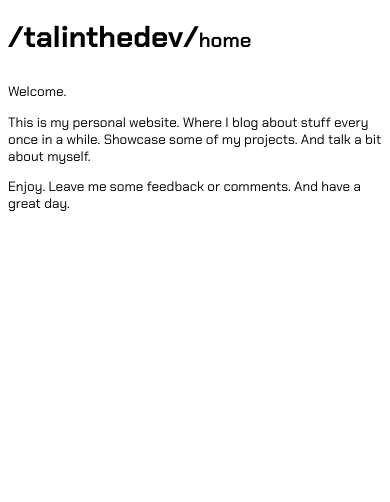
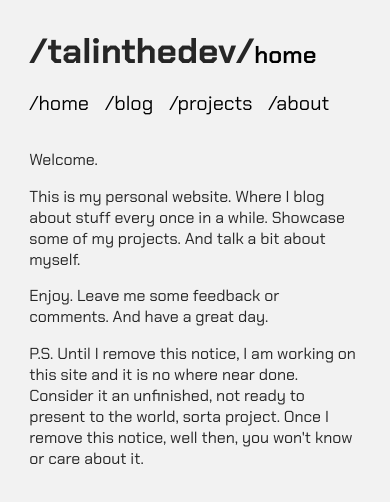
Before and after one commit to TalinTheDev/TalinTheDev, an Astro site: page / in a window 390 px wide. Built offline with nearby package versions, Linux system fonts and the light colour scheme; Astro itself is replaced by a stand-in of ours.

Commit message:
added colors, finished nav and new pages, and did a lil responsive work

```diff
--- a/astro.config.mjs
+++ b/astro.config.mjs
@@ -1,4 +1,8 @@
 import { defineConfig } from "astro/config";
 
 // https://astro.build/config
-export default defineConfig({});
+export default defineConfig({
+  redirects: {
+    "/home": "/",
+  },
+});
--- a/src/layouts/BaseLayout.astro
+++ b/src/layouts/BaseLayout.astro
@@ -1,5 +1,6 @@
 ---
 const title = Astro.props.title.toLowerCase();
+const link = Astro.props.link;
 
 const pageTitle = `/talinthedev/`;
 ---
@@ -16,14 +17,20 @@ const pageTitle = `/talinthedev/`;
     />
     <meta name="viewport" content="width=device-width" />
     <meta name="generator" content={Astro.generator} />
-    <title>{pageTitle}</title>
+    <title>{pageTitle}{title}</title>
   </head>
   <body>
     <main>
       <nav>
         <div class="pageHeader">
           <h1 class="siteName">{pageTitle}</h1>
-          <span class="currentPage">{title}</span>
+          <a class="currentPage" href={`/${link}`}>{title}</a>
+        </div>
+        <div class="navLinks">
+          <a href="/home">/home</a>
+          <a href="/blog">/blog</a>
+          <a href="/projects">/projects</a>
+          <a href="/about">/about</a>
         </div>
       </nav>
       <slot />
@@ -33,7 +40,10 @@ const pageTitle = `/talinthedev/`;
     html {
       font-size: calc(60% + 1vmin);
       font-family: "Chakra Petch", sans-serif;
+      background-color: hsl(0, 0%, 95%);
+      color: hsl(0, 0%, 15%);
     }
+
     main {
       max-width: 50rem;
       margin: 0 auto;
@@ -50,12 +60,44 @@ const pageTitle = `/talinthedev/`;
     h3 {
       font-size: 1.3rem;
     }
+
+    a {
+      text-decoration: none;
+    }
+    a::after {
+      content: "";
+      width: 0px;
+      height: 1px;
+      display: block;
+      background: black;
+      transition: 300ms;
+    }
+    a:hover::after {
+      width: 100%;
+    }
+
+    @media only screen and (max-width: 768px) {
+      html {
+        font-size: calc(60% + 0.75vmax);
+      }
+      main {
+        max-width: 85vmin;
+      }
+    }
   </style>
   <style>
+    nav {
+      display: flex;
+      align-items: baseline;
+      justify-content: space-between;
+
+      a {
+        color: initial;
+      }
+
       .pageHeader {
         display: flex;
         align-items: baseline;
-    }
         .siteName {
           margin: 0.75rem 0 1rem;
         }
@@ -63,5 +105,21 @@ const pageTitle = `/talinthedev/`;
           font-size: 1.5rem;
           font-weight: 600;
         }
+      }
+
+      .navLinks {
+        display: flex;
+        gap: 1rem;
+        a {
+          font-size: 1.25rem;
+        }
+      }
+    }
+    @media only screen and (max-width: 768px) {
+      nav {
+        flex-direction: column;
+        margin: 1rem 0 2rem;
+      }
+    }
   </style>
 </html>
--- a/src/pages/index.astro
+++ b/src/pages/index.astro
@@ -2,11 +2,17 @@
 import BaseLayout from "../layouts/BaseLayout.astro";
 ---
 
-<BaseLayout title="home">
+<BaseLayout title="home" link="">
   <p>Welcome.</p>
   <p>
     This is my personal website. Where I blog about stuff every once in a while.
     Showcase some of my projects. And talk a bit about myself.
   </p>
   <p>Enjoy. Leave me some feedback or comments. And have a great day.</p>
+  <p>
+    P.S. Until I remove this notice, I am working on this site and it is no
+    where near done. Consider it an unfinished, not ready to present to the
+    world, sorta project. Once I remove this notice, well then, you won't know
+    or care about it.
+  </p>
 </BaseLayout>
```
Also changed, not shown: src/pages/about.astro (added, +7 -0 lines), src/pages/blog.astro (added, +7 -0 lines), src/pages/projects.astro (added, +7 -0 lines). Lines whose indentation alone changed are shown as unchanged.
